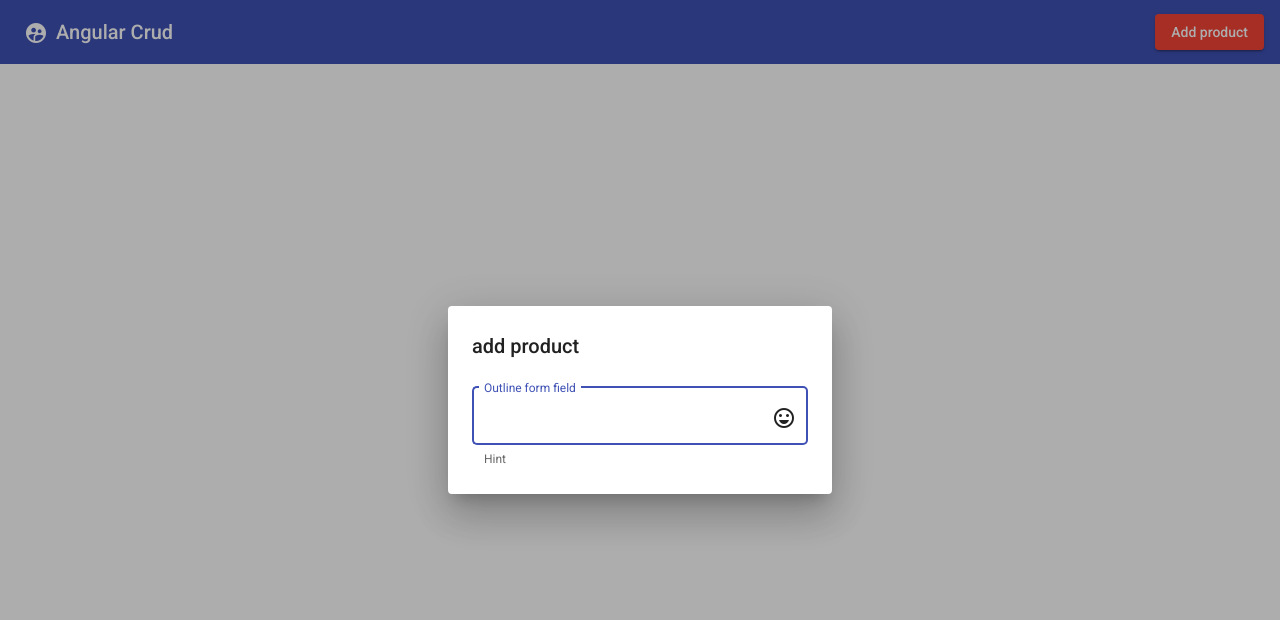
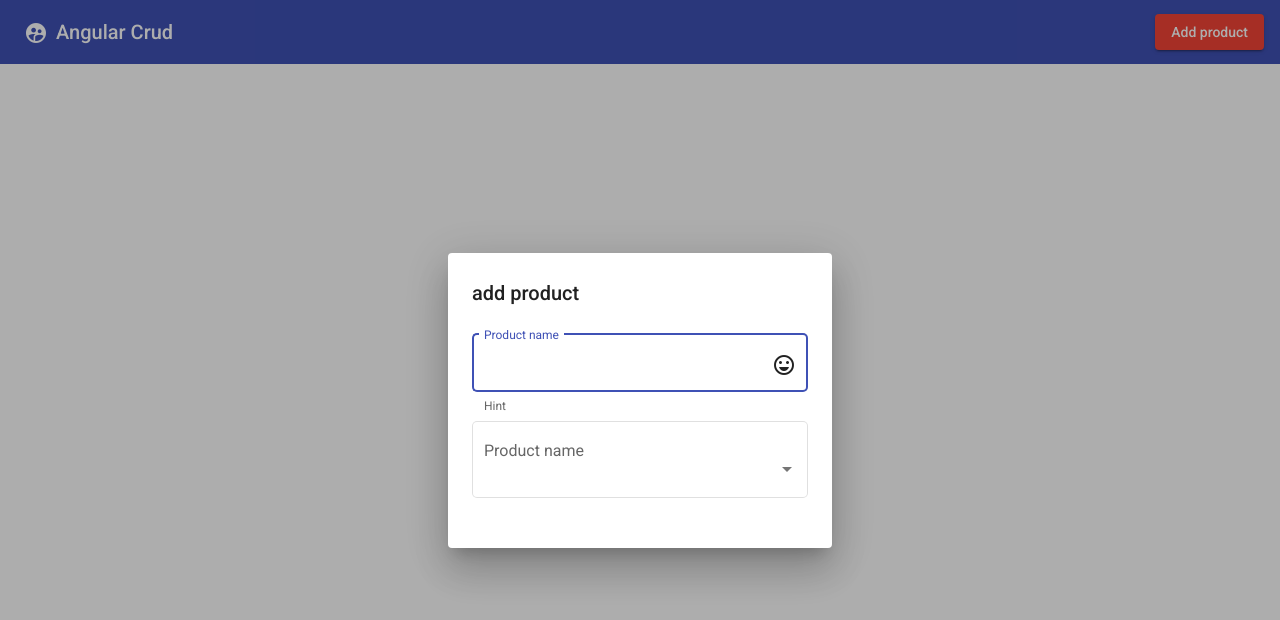
Before and after one commit to anasmak04/CRUD-ANGULAR, an Angular app: page / in a window 1280 px wide. Both pictures are taken after a click on the button "Add product". Shown: the top 620 px of the page. Built offline with nearby package versions, Linux system fonts and the light colour scheme.

Commit message:
add select

```diff
--- a/src/app/app.module.ts
+++ b/src/app/app.module.ts
@@ -11,6 +11,7 @@
 import { DialogComponent } from './components/dialog/dialog.component';
 import {MatFormFieldModule} from '@angular/material/form-field';
 import {MatInputModule} from '@angular/material/input';
+import {MatSelectModule} from '@angular/material/select';
 
 @NgModule({
   declarations: [
@@ -27,6 +28,7 @@
     MatDialogModule,
     MatFormFieldModule,
     MatInputModule,
+    MatSelectModule,
   ],
   providers: [],
   bootstrap: [AppComponent]
--- a/src/app/components/dialog/dialog.component.html
+++ b/src/app/components/dialog/dialog.component.html
@@ -1,9 +1,24 @@
 <h1 mat-dialog-title>add product</h1>
 <div class="mat-dialog-content">
     <mat-form-field appearance="outline">
-        <mat-label>Outline form field</mat-label>
-        <input matInput placeholder="Placeholder">
+        <mat-label>Product name</mat-label>
+        <input matInput placeholder="name">
         <mat-icon matSuffix>sentiment_very_satisfied</mat-icon>
         <mat-hint>Hint</mat-hint>
       </mat-form-field>
+
+
+      <mat-form-field appearance="outline">
+        <mat-label>Product name</mat-label>
+        <input matInput placeholder="category">
+        <mat-select>
+            <mat-option>Fruits</mat-option>
+            <mat-option>vegetable</mat-option>
+            <mat-option>electronics</mat-option>
+          </mat-select>
+      </mat-form-field>
+
+
+
+
 </div>
```
